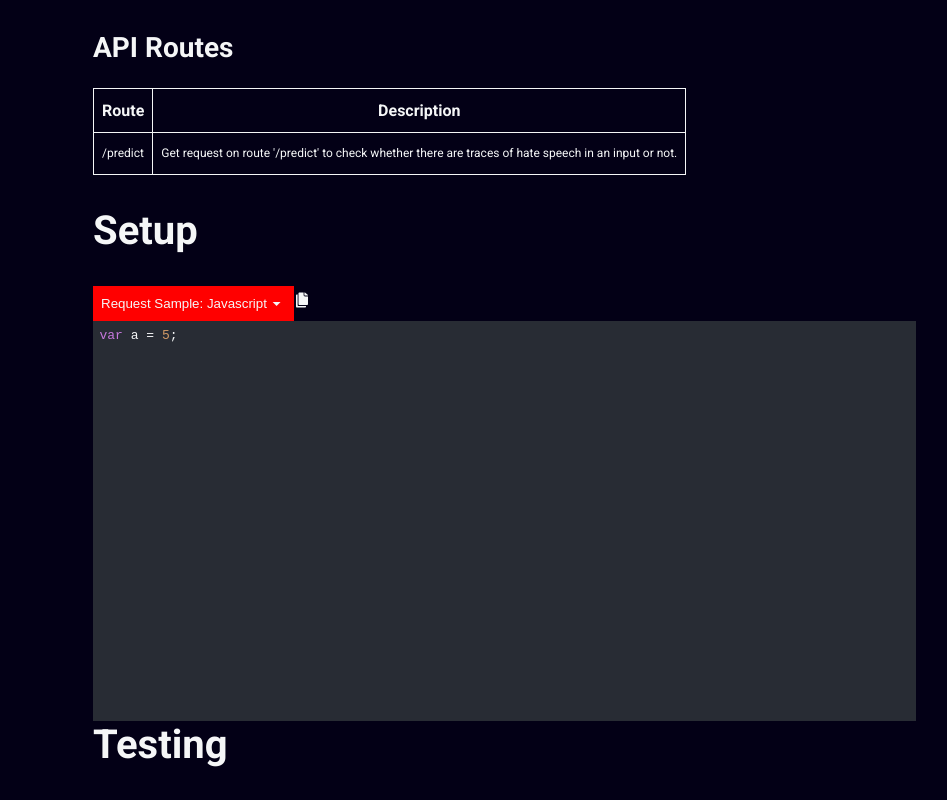
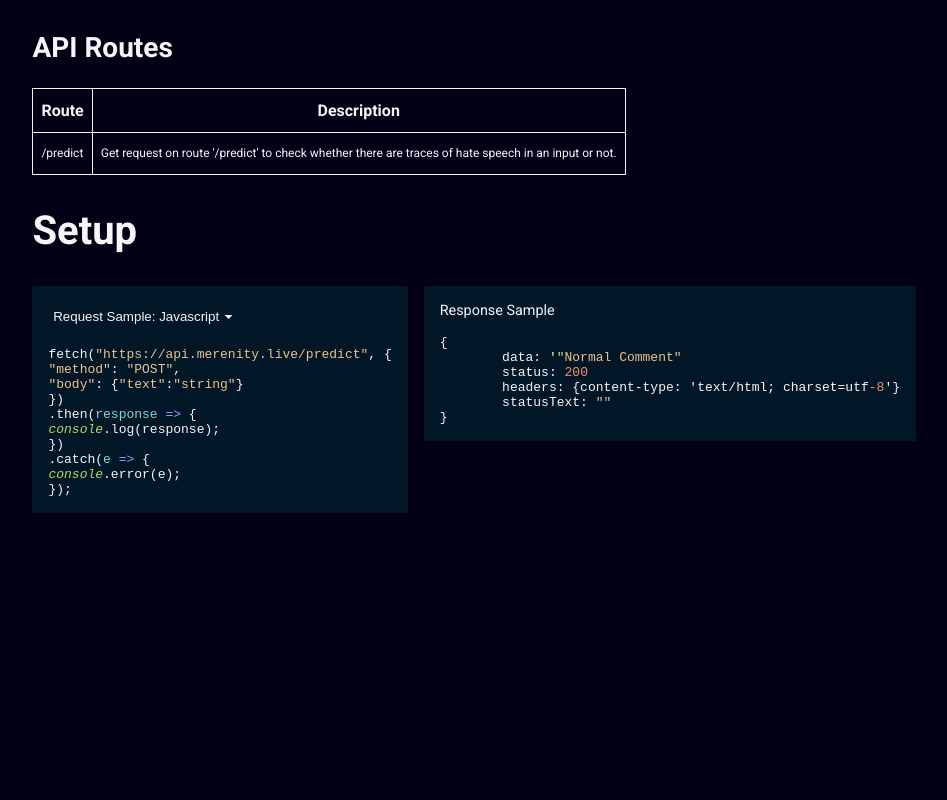
Before and after one commit to shaarangg/serenityjs-frontend, a React (Create React App) app: page /docs in a window 1280 px wide. Shown: the part 867-1667 px from the top of the page, without its empty margins (278-1225 px from the left). After the commit the page ends 1396 px from the top, so only its background shows below. Built offline with nearby package versions, Linux system fonts and the light colour scheme.

Commit message:
feat: Code-snippet finished

```diff
--- a/src/components/CodeSnippet/CodeSnippet.jsx
+++ b/src/components/CodeSnippet/CodeSnippet.jsx
@@ -1,24 +1,32 @@
-import React from "react";
+import React, { useState } from "react";
 import SyntaxHighlighter from "react-syntax-highlighter";
 import Dropdown from "../Dropdown/Dropdown";
-import { IoIosCopy } from "react-icons/io";
 import styles from "./CodeSnippet.module.scss";
 import * as themes from "react-syntax-highlighter/dist/esm/styles/hljs";
+import languages from "../../data";
 function CodeSnippet() {
-	console.log();
+	const [index, setIndex] = useState(0);
+	const { value, code } = languages[index];
+	const resp = `{
+	data: '"Normal Comment"
+	status: 200
+	headers: {content-type: 'text/html; charset=utf-8'}
+	statusText: ""
+}`;
 	return (
 		<div className={styles.container}>
 			<div className={styles.code}>
 				<div className={styles.menu}>
-					<Dropdown />
-					<IoIosCopy />
+					<Dropdown index={index} setIndex={setIndex} languages={languages} />
 				</div>
-				<SyntaxHighlighter
-					language="javascript"
-					style={themes.atomOneDark}
-					className={styles.highlight}
-				>
-					var a = 5;
+				<SyntaxHighlighter language={value} style={themes.nightOwl} className={styles.highlight}>
+					{code}
+				</SyntaxHighlighter>
+			</div>
+			<div className={styles.resp}>
+				<div className={styles.menu}>Response Sample</div>
+				<SyntaxHighlighter language="json" style={themes.nightOwl} className={styles.highlight}>
+					{resp}
 				</SyntaxHighlighter>
 			</div>
 		</div>
--- a/src/components/CodeSnippet/CodeSnippet.module.scss
+++ b/src/components/CodeSnippet/CodeSnippet.module.scss
@@ -1,3 +1,28 @@
 .highlight {
-	min-height: 400px;
+	padding: 0rem 1rem 1rem 1rem !important;
+	transition-duration: 0ms;
 }
+.menu {
+	display: flex;
+	justify-content: space-between;
+	align-items: center;
+	padding: 1rem 1rem;
+	background-color: rgb(1 22 39);
+	// background-color: ;
+	border-radius: 3px 3px 0px 0px;
+	font-size: 0.9rem;
+}
+.code {
+	max-width: 500px;
+	margin-bottom: 1rem;
+}
+.resp {
+	max-width: 500px;
+}
+@media screen and (min-width: 900px) {
+	.container {
+		display: grid;
+		grid-template-columns: repeat(2, 1fr);
+		gap: 1rem;
+	}
+}
--- a/src/components/Dropdown/Dropdown.jsx
+++ b/src/components/Dropdown/Dropdown.jsx
@@ -1,11 +1,11 @@
 import React, { useEffect, useState, useRef } from "react";
-import languages from "../../data";
 import styles from "./Dropdown.module.scss";
 import { MdOutlineArrowDropDown } from "react-icons/md";
-function Dropdown() {
+function Dropdown(props) {
 	const [down, setDown] = useState(false);
 	const dropListRef = useRef(null);
-	const [dispLang, setDispLang] = useState("javascript");
+	const { index, setIndex, languages } = props;
+	const { value } = languages[index];
 
 	useEffect(() => {
 		if (down) {
@@ -23,18 +23,19 @@ function Dropdown() {
 					setDown(!down);
 				}}
 			>
-				<p>Request Sample: {dispLang}</p>
+				<p>Request Sample: {value}</p>
 				<MdOutlineArrowDropDown />
 			</button>
 			<div className={styles.listContainer}>
 				<div className={styles.list} ref={dropListRef}>
-					{languages.map((language, index) => {
-						const { lang, value } = language;
+					{languages.map((language, idx) => {
+						const { lang } = language;
 						return (
 							<div
-								key={index}
+								key={idx}
 								onClick={() => {
-									setDispLang(value);
+									setIndex(idx);
+									setDown(false);
 								}}
 							>
 								{lang}
--- a/src/components/Dropdown/Dropdown.module.scss
+++ b/src/components/Dropdown/Dropdown.module.scss
@@ -3,13 +3,16 @@
 	position: relative;
 }
 .head {
-	background-color: red;
 	display: flex;
+	background-color: transparent;
 	justify-content: flex-start;
 	align-items: center;
-	padding: 0.5rem;
+	padding: 0.3rem;
+	padding-right: 0rem;
+	border-radius: 2px;
 	border: none;
 	outline: none;
+	transition-duration: 0ms;
 	p {
 		text-transform: capitalize;
 	}
@@ -17,6 +20,12 @@
 		background-color: transparent;
 		border: none;
 		font-size: 1.2rem;
+	}
+	&:hover {
+		background-color: #00213a;
+	}
+	&:focus-within {
+		background-color: #000b12;
 	}
 }
 .listContainer {
@@ -28,5 +37,5 @@
 	display: none;
 	text-align: center;
 	margin: auto;
-	background-color: green;
+	background-color: #000b12;
 }
--- a/src/components/Sidebar/Sidebar.jsx
+++ b/src/components/Sidebar/Sidebar.jsx
@@ -54,10 +54,6 @@ export default function Sidebar() {
 						<span></span>
 						<a href="#setup">Setup</a>
 					</li>
-					<li>
-						<span></span>
-						<a href="#testing">Testing</a>
-					</li>
 				</ul>
 			</div>
 		</nav>
--- a/src/data.js
+++ b/src/data.js
@@ -4,9 +4,6 @@ export default [
 		value: "javascript",
 		code: `fetch("https://api.merenity.live/predict", {
 "method": "POST",
-            "headers": {
-                "Content-Type": "application/json"
-            },
 "body": {"text":"string"}
 })
 .then(response => {
@@ -26,18 +23,14 @@ export default [
 payload = {
     "text": "string",
 }
-        headers = {
-            "Content-Type": "application/json",
-        }
-        response = requests.request("POST", url, json=payload, headers=headers)
+response = requests.request("POST", url, json=payload)
 print(response.text)`,
 	},
 	{
 		lang: "Bash",
 		value: "bash",
-		code: `curl --request POST \
-        --url https://api.myserenity.live \
-        --header 'Content-Type: application/json' \
+		code: `curl --request POST \\
+--url https://api.myserenity.live \\
 --data '{
     "text": "string"
 }'`,
--- a/src/pages/Api/Api.jsx
+++ b/src/pages/Api/Api.jsx
@@ -10,6 +10,7 @@ function Api() {
 		const res = await axios.post("https://api.myserenity.live/predict", {
 			text: textRef.current.value,
 		});
+		console.log(res);
 		setStatus(res.data);
 		setDisabled(false);
 	};
--- a/src/pages/Docs/Docs.jsx
+++ b/src/pages/Docs/Docs.jsx
@@ -80,9 +80,6 @@ function Docs() {
 					<h1 id="setup">Setup</h1>
 					<CodeSnippet />
 				</section>
-				<section className={styles.testing}>
-					<h1 id="testing">Testing</h1>
-				</section>
 			</div>
 		</div>
 	);
```
Lines whose indentation alone changed are shown as unchanged.
